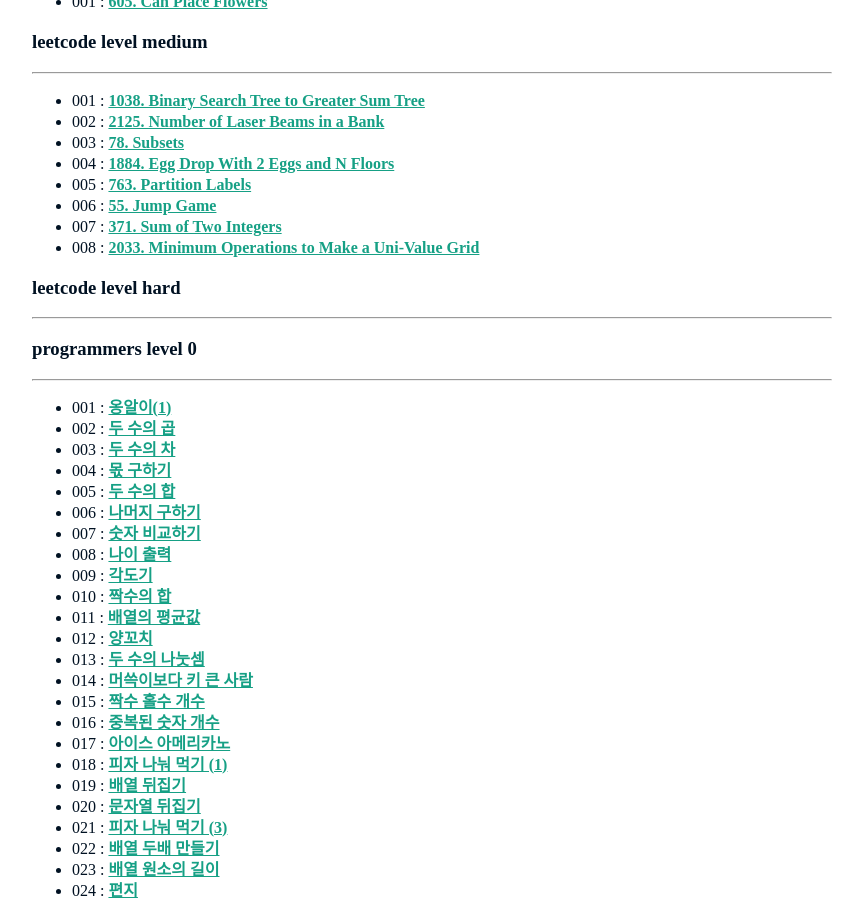
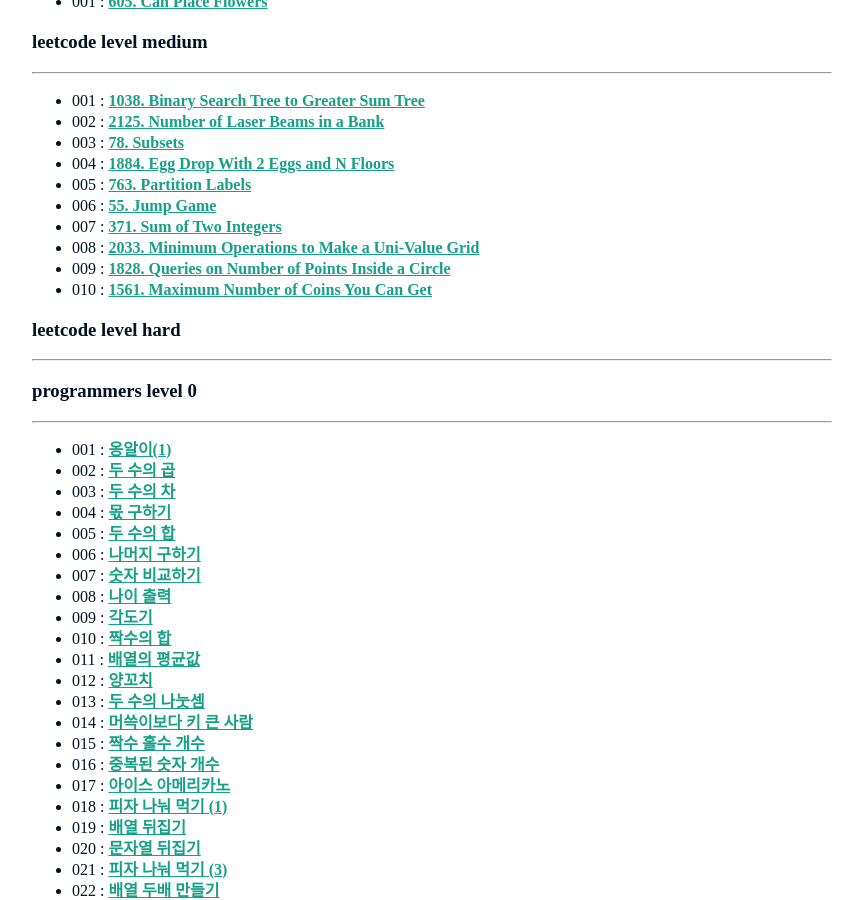
Before and after one commit to nimkoes/portfolio, a Jekyll site: the page built from _posts/2021-04-30-Algorithm-Problem.md, in a window 1280 px wide and 900 px high, scrolled down 448 px. Shown: the whole window, without its empty margins (208-1071 px from the left). Built offline with Jekyll 4.4.1, drawn with Linux system fonts in a browser that asks for light colours.

Commit message:
mod post

```diff
--- a/_posts/2021-04-30-Algorithm-Problem.md
+++ b/_posts/2021-04-30-Algorithm-Problem.md
@@ -31,6 +31,8 @@
 - 006 : [**<u>55. Jump Game</u>**][link_lc_level_medium_006]
 - 007 : [**<u>371. Sum of Two Integers</u>**][link_lc_level_medium_007]
 - 008 : [**<u>2033. Minimum Operations to Make a Uni-Value Grid</u>**][link_lc_level_medium_008]
+- 009 : [**<u>1828. Queries on Number of Points Inside a Circle</u>**][link_lc_level_medium_009]
+- 010 : [**<u>1561. Maximum Number of Coins You Can Get</u>**][link_lc_level_medium_010]
 
 
 ### leetcode level hard
@@ -294,6 +296,8 @@
 [link_lc_level_medium_006]:https://github.com/nimkoes/Algorithm_Solutions/blob/master/src/com/nimkoes/leetcode/medium/Solution_006.java
 [link_lc_level_medium_007]:https://github.com/nimkoes/Algorithm_Solutions/blob/master/src/com/nimkoes/leetcode/medium/Solution_007.java
 [link_lc_level_medium_008]:https://github.com/nimkoes/Algorithm_Solutions/blob/master/src/com/nimkoes/leetcode/medium/Solution_008.java
+[link_lc_level_medium_009]:https://github.com/nimkoes/Algorithm_Solutions/blob/master/src/com/nimkoes/leetcode/medium/Solution_009.java
+[link_lc_level_medium_010]:https://github.com/nimkoes/Algorithm_Solutions/blob/master/src/com/nimkoes/leetcode/medium/Solution_010.java
 
 [link_level_0_001]:https://github.com/nimkoes/Algorithm_Solutions/blob/master/src/com/nimkoes/programmers/level0/Solution_001.java
 [link_level_0_002]:https://github.com/nimkoes/Algorithm_Solutions/blob/master/src/com/nimkoes/programmers/level0/Solution_002.java
```
